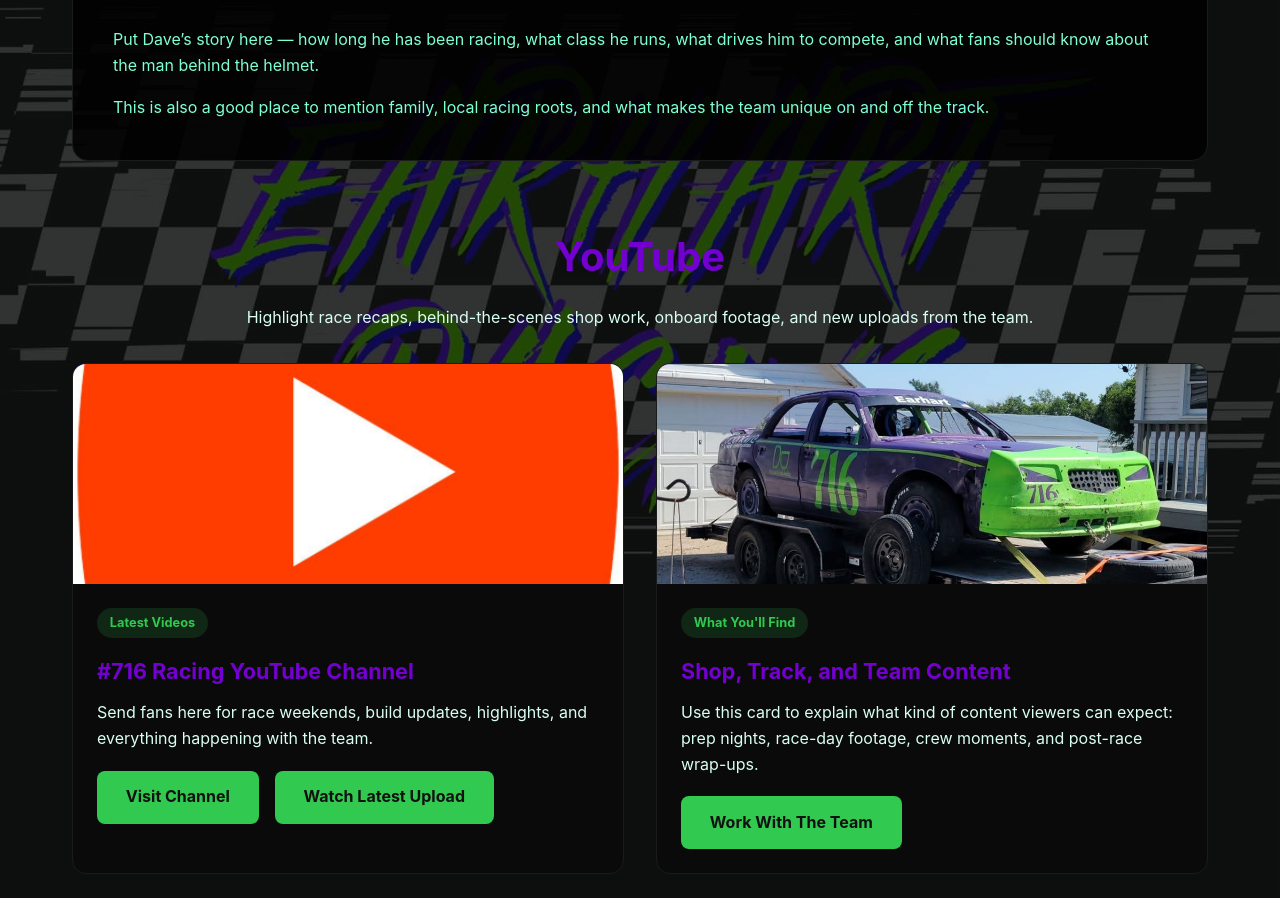
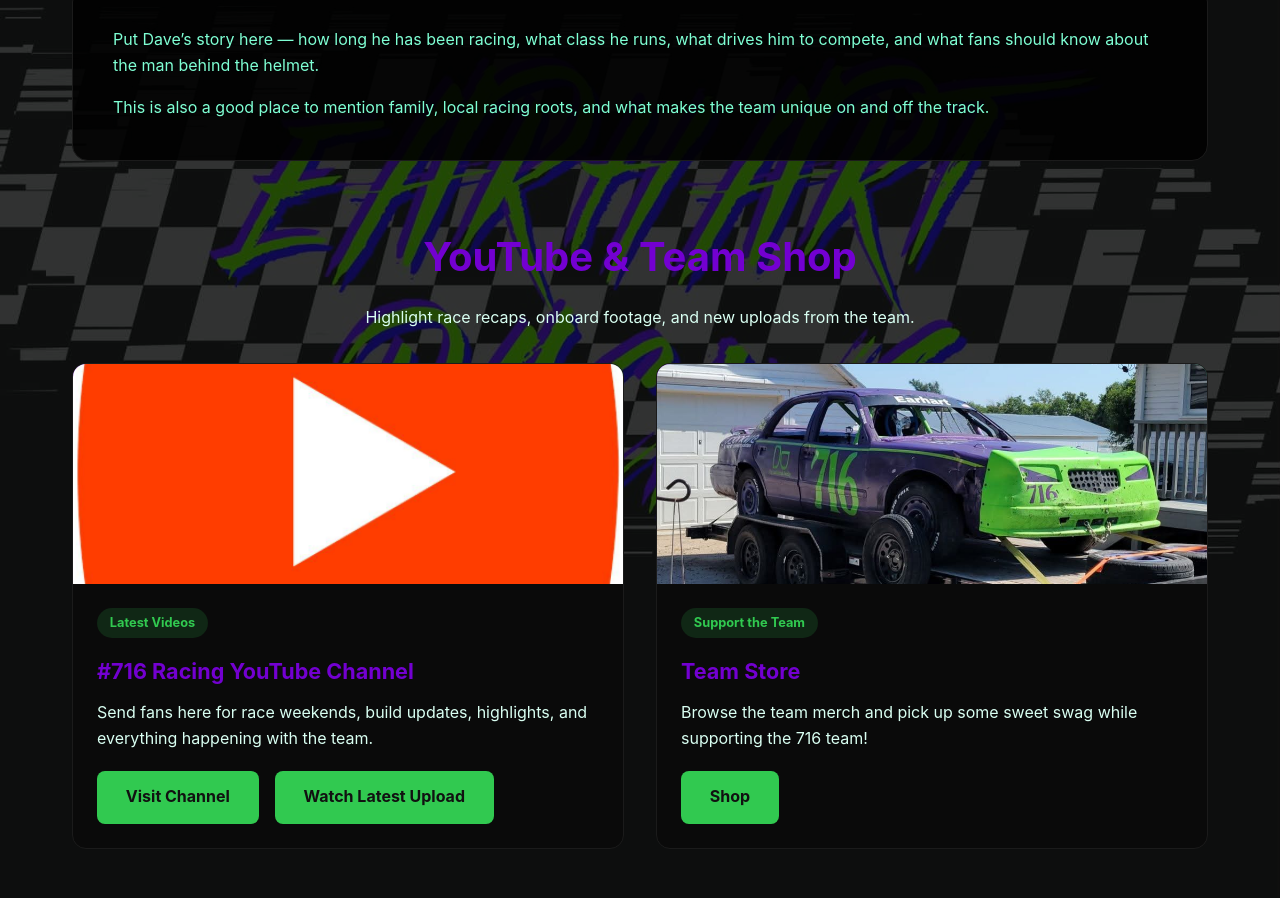
Before and after one commit to izayahmorris/thegrapeapeproject, a plain HTML site: page index.html in a window 1280 px wide. Shown: the part 1082-1980 px from the top of the page. Drawn offline with Linux system fonts and the light colour scheme.

Commit message:
Revise YouTube section for team shop emphasis
Updated section title and content to reflect team shop promotion.

```diff
--- a/index.html
+++ b/index.html
@@ -400,9 +400,9 @@
     </section>
 
     <section id="youtube" class="section-shell">
-        <h2 class="section-title">YouTube</h2>
+        <h2 class="section-title">YouTube & Team Shop</h2>
         <p class="section-intro">
-            Highlight race recaps, behind-the-scenes shop work, onboard footage, and new uploads from the team.
+            Highlight race recaps, onboard footage, and new uploads from the team.
         </p>
 
         <div class="media-grid">
@@ -428,13 +428,13 @@
                     <img src="Dave Intro Image 1.JPG" alt="Behind the scenes in the shop">
                 </div>
                 <div class="media-content">
-                    <span class="media-label">What You'll Find</span>
-                    <h3 class="media-title">Shop, Track, and Team Content</h3>
+                    <span class="media-label">Support the Team</span>
+                    <h3 class="media-title">Team Store</h3>
                     <p class="media-text">
-                        Use this card to explain what kind of content viewers can expect: prep nights, race-day footage, crew moments, and post-race wrap-ups.
+                        Browse the team merch and pick up some sweet swag while supporting the 716 team!
                     </p>
                     <div class="media-actions">
-                        <a href="#contact" class="content-button">Work With The Team</a>
+                        <a href="#contact" class="content-button">Shop</a>
                     </div>
                 </div>
             </div>
```
